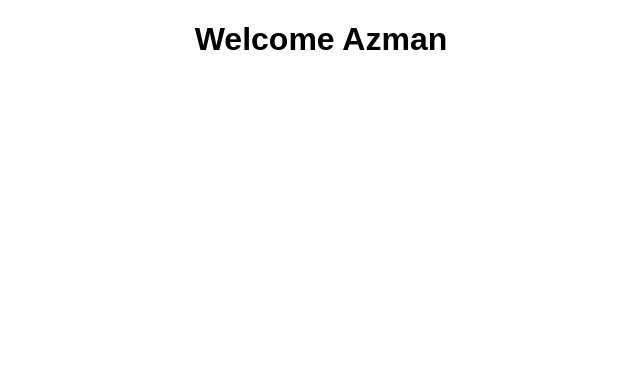
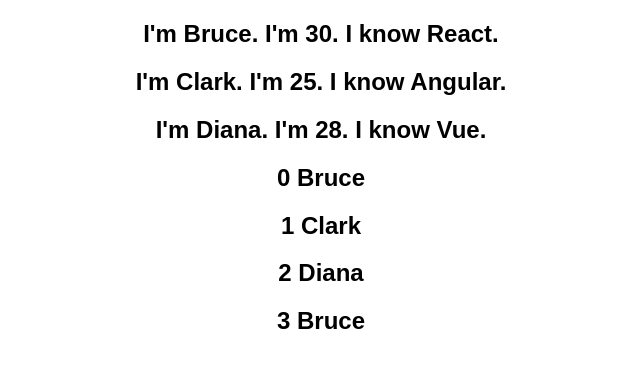
Before and after one commit to AzmanThoughtWin/ReactProject, a React (Create React App) app: page / in a window 1280 px wide. Shown: the top 368 px of the page, without its empty margins (319-959 px from the left). Built offline with nearby package versions, Linux system fonts and the light colour scheme; a web font is replaced by a local one.

Commit message:
Rendering List with key/index as key

```diff
--- a/src/components/App.js
+++ b/src/components/App.js
@@ -1,6 +1,7 @@
 import React, { Component } from 'react';
 import './App.css';
-import UserGreeting from './UserGreeting';
+import NameList from './NameList';
+// import UserGreeting from './UserGreeting';
 // import ParentComponent from './ParentComponent';
 // import { Greet } from './Greet';
 // import Welcome from './Welcome';
@@ -14,7 +15,8 @@
   render(){
     return (
       <div className="App">
-        <UserGreeting/>
+        <NameList/>
+        {/* <UserGreeting/> */}
         {/* <ParentComponent/> */}
         {/* <EventBind/> */}
         {/* <FunctionClick/>
--- /dev/null
+++ b/src/components/NameList.js
@@ -0,0 +1,37 @@
+import React from 'react'
+import Person from './Person';
+
+function NameList() {
+    const names = ['Bruce', 'Clark', 'Diana', 'Bruce']
+    const persons = [
+        {
+            id: 1,
+            name: 'Bruce',
+            age: 30,
+            skills: 'React'
+        },
+        {
+            id: 2,
+            name: 'Clark',
+            age: 25,
+            skills: 'Angular'
+        },
+        {
+            id: 3,
+            name: 'Diana',
+            age: 28,
+            skills: 'Vue'
+        }
+    ];
+    const personList = persons.map(person => <Person key={person.name} person={person}/>)
+    const nameList = names.map((name, index) => <h2 key={index}>{index} {name}</h2>)
+
+    return(
+        <>
+            <div>{personList}</div>
+            <div>{nameList}</div>
+        </>
+    )
+}
+
+export default NameList
--- /dev/null
+++ b/src/components/Person.js
@@ -0,0 +1,13 @@
+import React from 'react'
+
+function Person({person}) {
+    return (
+        <div>
+            <h2>
+                I'm {person.name}. I'm {person.age}. I know {person.skills}.
+            </h2>
+        </div>
+    )
+}
+
+export default Person
```
